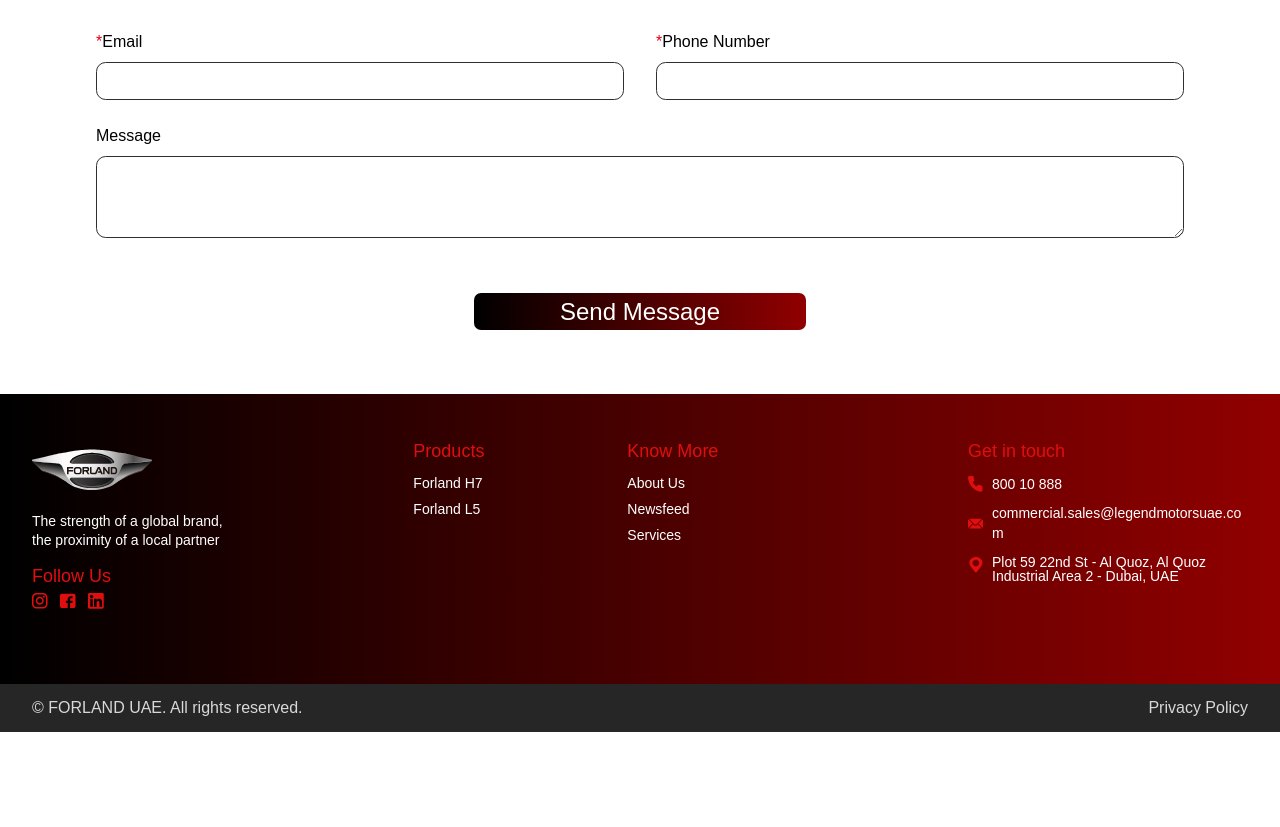
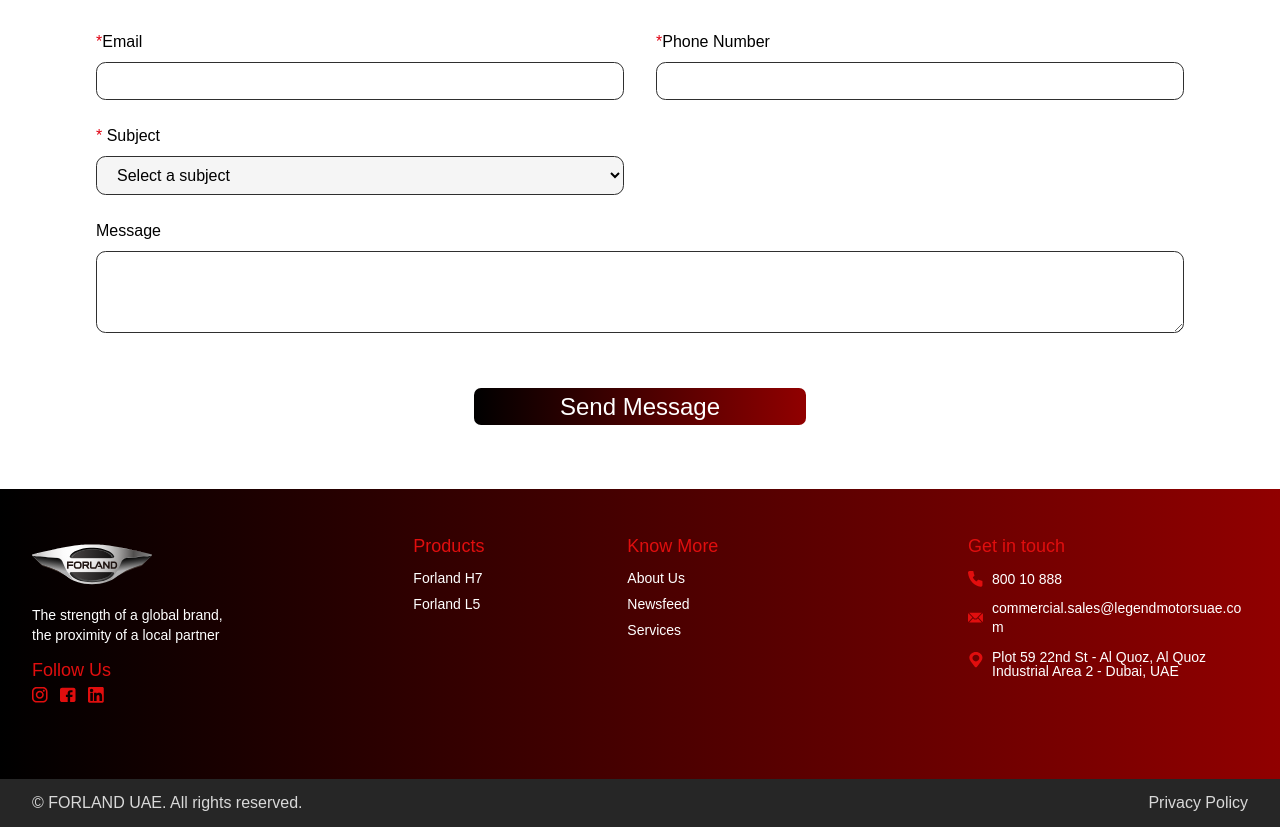
Before and after one commit to legendholding192025/Forland, a Next.js app: page /products/l5 in a window 1280 px wide. Shown: the part 4752-5579 px from the top of the page. Before the commit the page ends 5484 px from the top, so only its background shows below. Built offline with nearby package versions, Linux system fonts and the light colour scheme.

Commit message:
quote-section

```diff
--- a/components/products/l5/QuoteSection.tsx
+++ b/components/products/l5/QuoteSection.tsx
@@ -29,7 +29,7 @@
       last_name: formData.get('lastName') as string,
       email: formData.get('email') as string,
       phone: formData.get('phone') as string,
-      subject: 'product-information', // Default subject for product page quote requests
+      subject: formData.get('subject') as string,
       message: formData.get('message') as string || null,
     };
 
@@ -129,6 +129,37 @@
             <Field label="Phone Number" required type="tel" name="phone" />
           </div>
 
+          <div className="grid grid-cols-1 md:grid-cols-2 gap-6 lg:gap-8">
+            <div>
+              <label className="block text-black mb-2" style={{ fontFamily: 'Effra, Arial, sans-serif', fontWeight: 400 }}>
+                <span style={{ color: '#DF0011' }}>*</span> Subject
+              </label>
+              <select
+                name="subject"
+                required
+                className="w-full lg:max-w-[555.77px] outline-none px-4 focus:ring-2 focus:ring-[#DF0011] focus:!border-[#DF0011] transition-all duration-200"
+                style={{
+                  height: '38.46px',
+                  borderRadius: '9.62px',
+                  border: '0.96px solid #2F2F2F',
+                  background: '#F5F5F5',
+                  color: '#000000',
+                  fontFamily: 'Effra, Arial, sans-serif',
+                  fontWeight: 400,
+                }}
+              >
+                <option value="" style={{ color: '#000000' }}>Select a subject</option>
+                <option value="general-inquiry">General Inquiry</option>
+                <option value="product-information">Product Information</option>
+                <option value="pricing">Pricing</option>
+                <option value="test-drive">Test Drive</option>
+                <option value="service">Service</option>
+                <option value="other">Other</option>
+              </select>
+            </div>
+            <div></div>
+          </div>
+
           <div>
             <label className="block text-black mb-2" style={{ fontFamily: 'Effra, Arial, sans-serif' }}>
               Message
```
